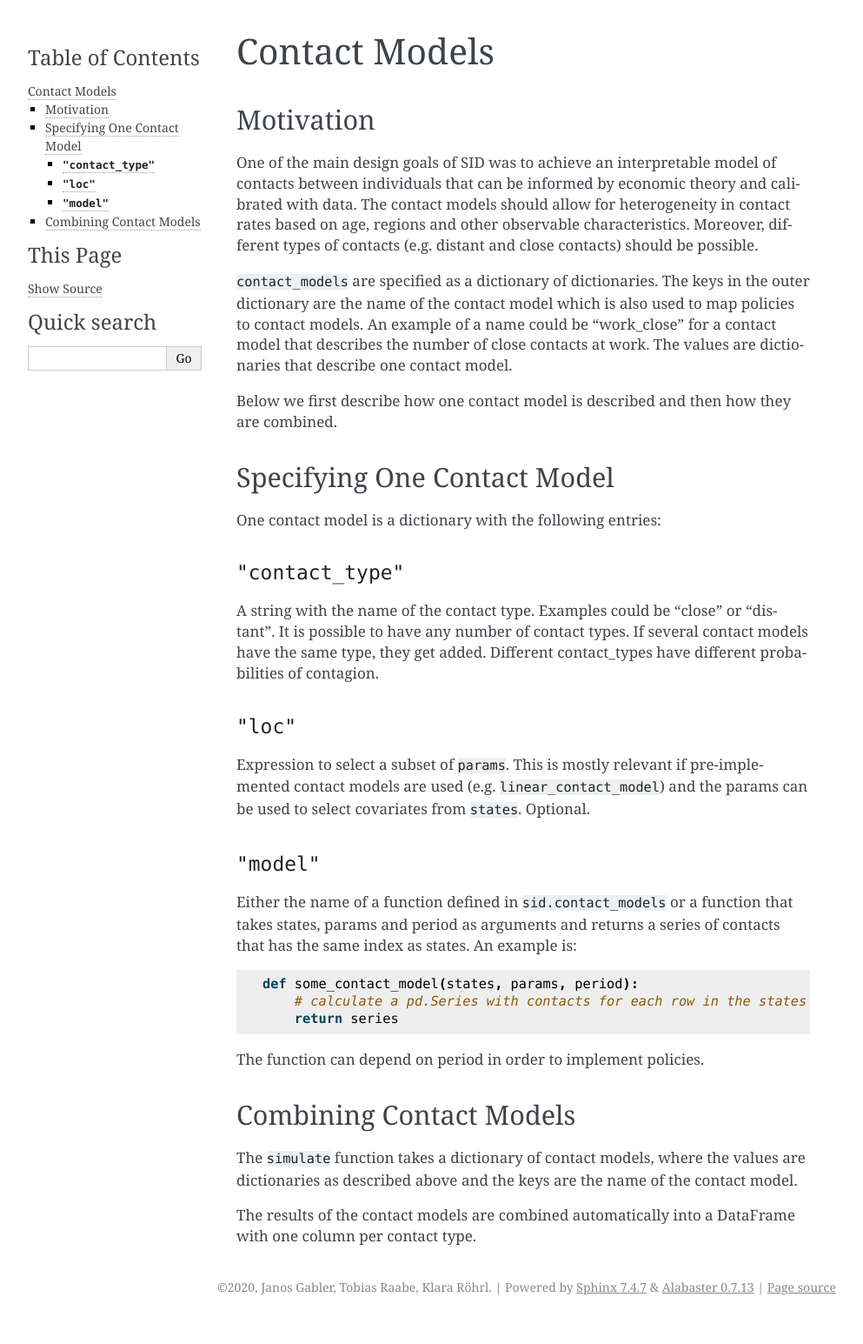
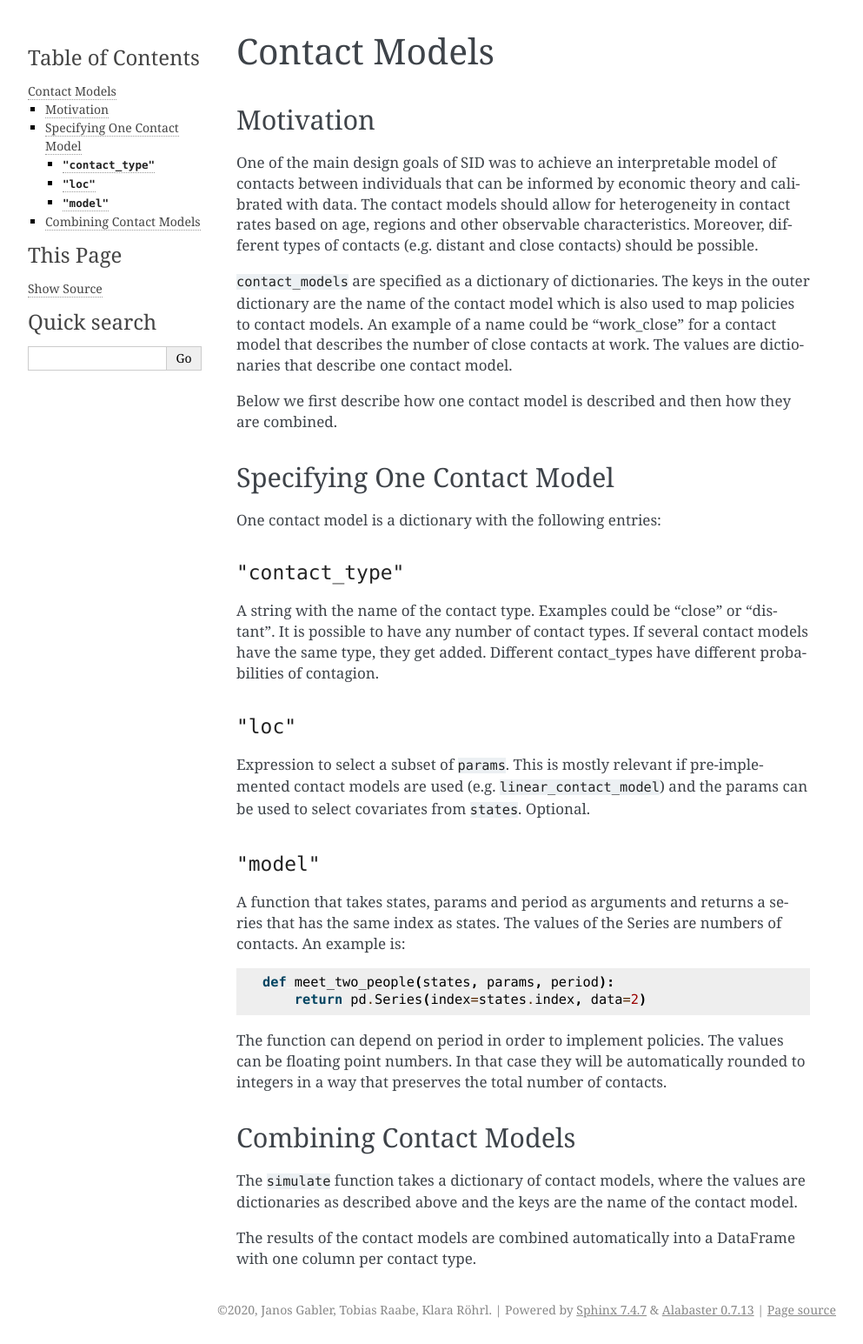
Before and after one commit to covid-19-impact-lab/sid, a Sphinx documentation site: the page built from docs/source/contact_models.rst, in a window 1280 px wide. Shown: the whole page at 87% size, without its empty margins (148-1141 px from the left). Built offline with Sphinx 7.4.7, drawn with Linux system fonts in a browser that asks for light colours; before the commit the page ends 1519 px from its top, so only the background shows below that.

Commit message:
Incorporate comments.

```diff
--- a/docs/source/contact_models.rst
+++ b/docs/source/contact_models.rst
@@ -46,17 +46,18 @@ select covariates from ``states``. Optional.
 ``"model"``
 ^^^^^^^^^^^
 
-Either the name of a function defined in ``sid.contact_models`` or a function that takes
-states, params and period as arguments and returns a series of contacts that has the
-same index as states. An example is:
+A function that takes states, params and period as arguments and returns a series that
+has the same index as states. The values of the Series are numbers of contacts.
+An example is:
 
 .. code-block:: python
 
-    def some_contact_model(states, params, period):
-        # calculate a pd.Series with contacts for each row in the states DataFrame
-        return series
+    def meet_two_people(states, params, period):
+        return pd.Series(index=states.index, data=2)
 
-The function can depend on period in order to implement policies.
+The function can depend on period in order to implement policies. The values can be
+floating point numbers. In that case they will be automatically rounded to integers in
+a way that preserves the total number of contacts.
 
 
 Combining Contact Models
--- a/docs/source/policies.rst
+++ b/docs/source/policies.rst
@@ -66,5 +67,6 @@ implemented yet, but will be a dict of dicts of the following form:
 define the periods in which the policy is active. They are optional. ``"query"`` selects
 the people who get the test. We will handle the case where individuals are selected by
 multiple testing policies automatically and test them just once. ``"probability"`` can
-be used to incorporate randomness in the testing policy. It is optional. ``"is_active"``
+be used to incorporate randomness in the testing policy. This is the probability that
+the test takes place, not that it is correct. It is optional. ``"is_active"``
 is a function that returns a bool. This is also optional.
```
Also changed, not shown: other parts of docs/source/policies.rst (+2 -1 lines), 1 other file.
